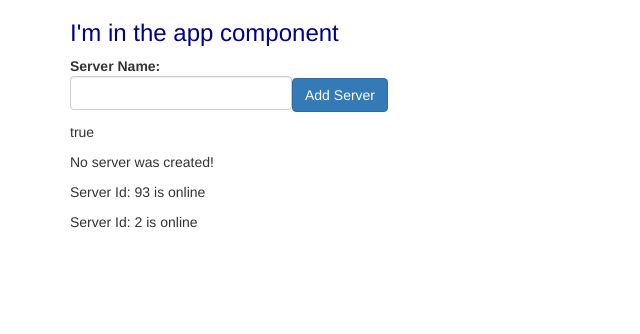
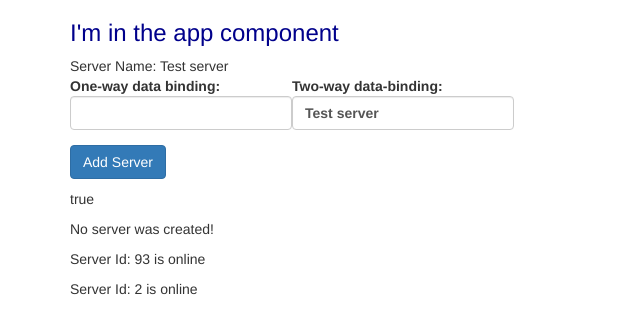
Before and after one commit to deskach/angular4, an Angular app: page / in a window 1280 px wide. Shown: the top 334 px of the page, without its empty margins (0-640 px from the left). Built offline with nearby package versions, Linux system fonts and the light colour scheme.

Commit message:
One & two way data binding

```diff
--- a/src/app/servers/servers.component.html
+++ b/src/app/servers/servers.component.html
@@ -1,8 +1,15 @@
 <div class="lng4--servers-container">
+  Server Name: {{serverName}}
+  <br/>
   <label>
-    Server Name:
+    One-way data binding:
     <input type="text" class="form-control" (input)="onUpdateServerName($event)">
   </label>
+  <label>
+    Two-way data-binding:
+    <input type="text" class="form-control" [(ngModel)]="serverName">
+  </label>
+  <br/>
   <button class="btn btn-primary" [disabled]="!allowNewServer" (click)="onCreateServer()">
     Add Server
   </button>
--- a/src/app/servers/servers.component.ts
+++ b/src/app/servers/servers.component.ts
@@ -14,7 +14,7 @@ import {Component} from '@angular/core';
 export class ServersComponent {
   allowNewServer = false;
   serverCreationStatus = 'No server was created!';
-  serverName = '';
+  serverName = 'Test server';
 
   constructor() {
     setTimeout(_ => this.allowNewServer = true, 2000);
```
